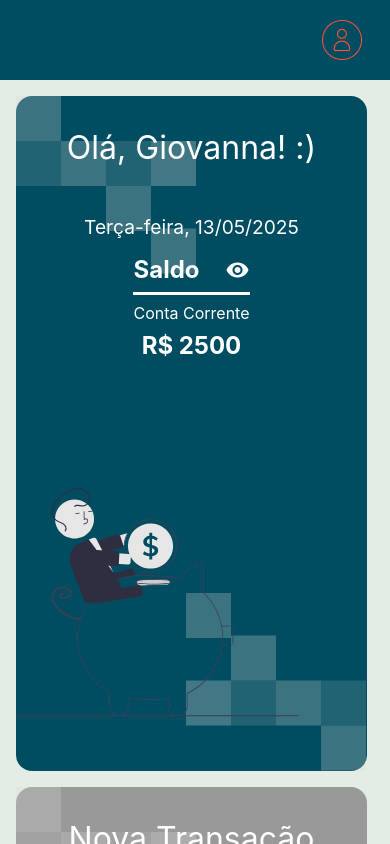
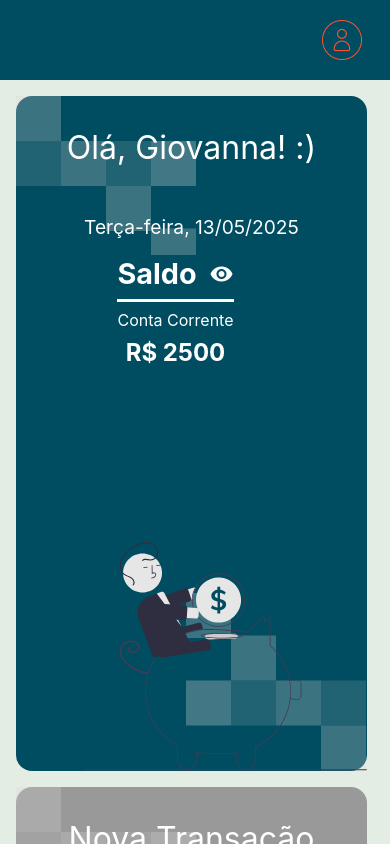
Before and after one commit to giovanna-godoy/bytebank, an Angular app: page /home in a window 390 px wide. Built offline with nearby package versions, Linux system fonts and the light colour scheme; data requests are answered from the project's data file.

Commit message:
feat: adjusting responsivity and styles

```diff
--- a/src/app/shared/components/manage-item/manage-item.component.scss
+++ b/src/app/shared/components/manage-item/manage-item.component.scss
@@ -39,6 +39,7 @@
         background-color: transparent;
         padding: 0 2em;
         width: 50%;
+        z-index: 9;
     }
 
     &__footer {
--- a/src/app/shared/components/welcome-card/amount/amount.component.scss
+++ b/src/app/shared/components/welcome-card/amount/amount.component.scss
@@ -12,7 +12,7 @@
         justify-content: space-between;
         align-items: center;
         font-weight: bold;
-        font-size: 1rem;
+        font-size: 1.2rem;
 
         .icon {
             color: colors.$color-white;
--- a/src/app/shared/components/welcome-card/welcome-card.component.html
+++ b/src/app/shared/components/welcome-card/welcome-card.component.html
@@ -14,7 +14,6 @@
             </div>
         </div>
         <div class="welcome-card__footer">
-            <img class="background-left" src="assets/images/piggy-bank.svg" alt="Cofre" />
         </div>
     </div>
 </div>
--- a/src/app/shared/components/welcome-card/welcome-card.component.scss
+++ b/src/app/shared/components/welcome-card/welcome-card.component.scss
@@ -8,12 +8,14 @@
     height: 60vh;
     width: 100%;
     border-radius: 1em;
+    position: relative;
 
     &__column {
         display: flex;
         flex-direction: column;
         justify-content: space-between;
         height: 100%;
+        position: relative;
     }
 
     &__infos {
@@ -22,6 +24,7 @@
         background-position: 100% 100%;
         display: flex;
         justify-content: space-between;
+        width: 100%;
     }
 
     &__username {
@@ -35,21 +38,23 @@
     }
 
     &__amount {
+        position: absolute;
         width: 40%;
         display: flex;
         align-items: end;
-        z-index: 9;
+        top: 10rem;
+        right: 1rem;
     }
 
     &__footer {
         height: 100%;
-        width: 50%;
+        width: 100%;
         align-items: center;
         justify-content: end;
         display: flex;
-        background-image: url('../../../../assets/images/pixels-bottom.svg');
+        background-image: url('../../../../assets/images/piggy-bank.svg'), url('../../../../assets/images/pixels-bottom.svg');
         background-repeat: no-repeat;
-        background-position: 0 100%;
+        background-position: 20% 80%, 0 100%;
     }
 
     @include mobile {
@@ -83,8 +88,7 @@
         width: 95vw;
 
         &__footer {
-            height: auto;
-            width: 50%;
+            width: 100%;
         }
     }
 }
```
